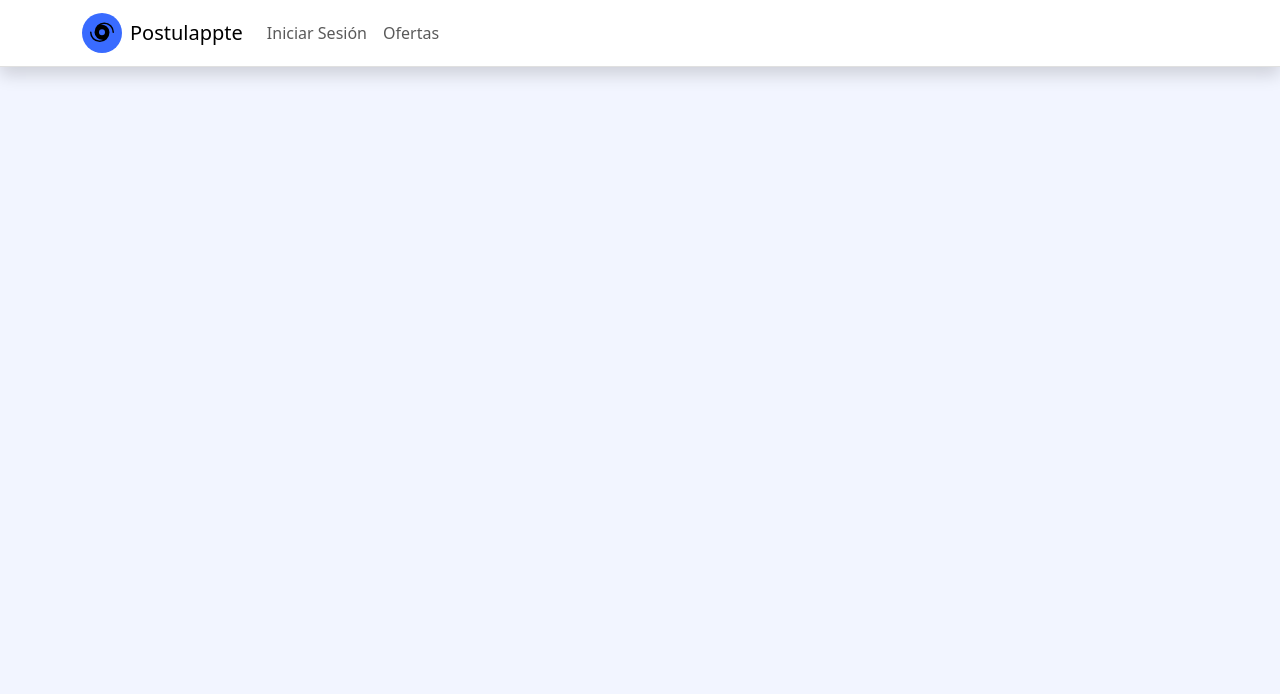
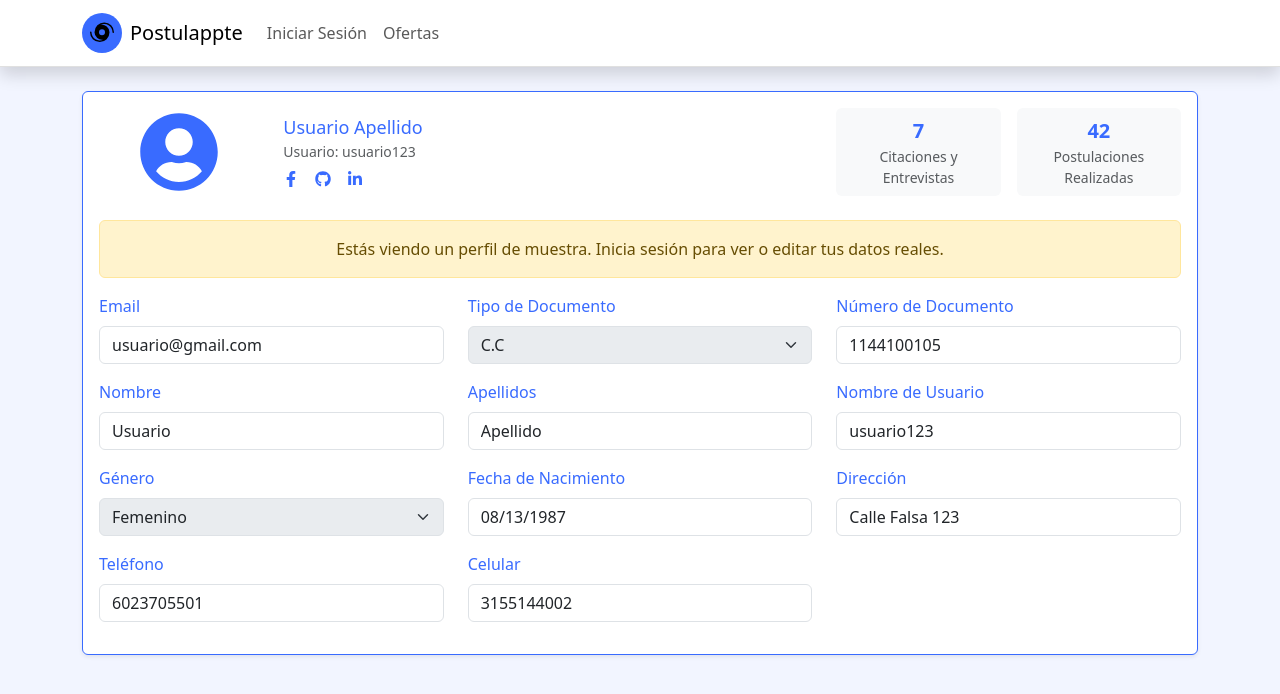
Before and after one commit to DanielDevUni/PostulAPPte, a React (Vite) app in the folder frontend/web/: page /profile in a window 1280 px wide. Shown: the top 694 px of the page. Built offline with nearby package versions, Linux system fonts and the light colour scheme.

Commit message:
style changes to profile, forgot and restore password

```diff
--- a/frontend/web/package.json
+++ b/frontend/web/package.json
@@ -12,6 +12,7 @@
   "dependencies": {
     "axios": "^1.9.0",
     "bootstrap": "^5.3.6",
+    "lucide-react": "^0.525.0",
     "react": "^19.1.0",
     "react-bootstrap": "^2.10.10",
     "react-bootstrap-icons": "^1.11.6",
--- a/frontend/web/src/App.jsx
+++ b/frontend/web/src/App.jsx
@@ -11,6 +11,9 @@
 import JobOfferForm from './components/offers/JobOfferForm.jsx'
 import ApplicationList from './components/Applicants/ApplicationList.jsx'
 import HumanTalentHome from './pages/human_talent_view/HumanTalentHome.jsx';
+import ProfileUser from './pages/Profile/ProfileUser.jsx';
+import ForgotPassword from './pages/login/ForgotPassword.jsx';
+import RestorePassowrd from './pages/login/RestorePassword.jsx';
 
 function App() {
 
@@ -28,6 +31,9 @@
             <Route path='/human-talent/job-offer-form' element={<JobOfferForm />}></Route>
             <Route path='/application-list' element={<ApplicationList />}></Route>
             <Route path='/human-talent' element={<HumanTalentHome />}></Route>
+            <Route path='/profile' element={<ProfileUser />}></Route>
+            <Route path='/forgot-password' element={<ForgotPassword />}></Route>
+            <Route path='/restore-password' element={<RestorePassowrd />}></Route>
           </Routes>
       </BrowserRouter>
     </>
--- a/frontend/web/src/components/auth/login.jsx
+++ b/frontend/web/src/components/auth/login.jsx
@@ -95,6 +95,9 @@
                             <a href="/register" className='btn btn-outline-custom w-100 mt-2'>
                                 ¿No tienes cuenta? Regístrate
                             </a>
+                            <a href="/forgot-password" className= 'btn btn-outline-secondary w-100 mt-2'>
+                                Olvidé mi contraseña
+                            </a>
                         </form>
                     </div>
                 </div>
--- a/frontend/web/src/pages/Profile/ProfileUser.jsx
+++ b/frontend/web/src/pages/Profile/ProfileUser.jsx
@@ -101,27 +101,27 @@
 
   return (
     <Container className="my-4">
-      <Card className="p-3 shadow-sm">
+      <Card className="p-3 shadow-sm card-form">
         <Row className="align-items-center mb-4">
           <Col md={2} className="text-center">
-            <FaUserCircle size={80} className="text-primary" />
+            <FaUserCircle size={80} className="text-custom" />
           </Col>
           <Col md={6}>
-            <h5 className="mb-0">{formData.name} {formData.surname}</h5>
+            <h5 className="mb-0 title-custom">{formData.name} {formData.surname}</h5>
             <small className="text-muted">Usuario: {formData.username}</small>
             <div className="mt-2 d-flex gap-3">
-              <FaFacebookF className="text-secondary" />
-              <FaGithub className="text-secondary" />
-              <FaLinkedinIn className="text-secondary" />
+              <FaFacebookF className="text-custom" />
+              <FaGithub className="text-custom" />
+              <FaLinkedinIn className="text-custom" />
             </div>
           </Col>
           <Col md={4} className="d-flex justify-content-end gap-3">
             <Card className="text-center p-2 w-50 bg-light border-0">
-              <div className="fw-bold fs-5 text-primary">7</div>
+              <div className="fw-bold fs-5 text-custom">7</div>
               <small className="text-muted">Citaciones y Entrevistas</small>
             </Card>
             <Card className="text-center p-2 w-50 bg-light border-0">
-              <div className="fw-bold fs-5 text-primary">42</div>
+              <div className="fw-bold fs-5 text-custom">42</div>
               <small className="text-muted">Postulaciones Realizadas</small>
             </Card>
           </Col>
@@ -137,14 +137,27 @@
           <Row className="mb-3">
             <Col md={4}>
               <Form.Group>
-                <Form.Label>Email</Form.Label>
-                <Form.Control type="email" name="email" value={formData.email} onChange={handleChange} readOnly={!isLoggedIn} />
+                <Form.Label className="text-custom">Email</Form.Label>
+                <Form.Control
+                  type="email"
+                  name="email"
+                  value={formData.email}
+                  onChange={handleChange}
+                  readOnly={!isLoggedIn}
+                  className="border-custom"
+                />
               </Form.Group>
             </Col>
             <Col md={4}>
               <Form.Group>
-                <Form.Label>Tipo de Documento</Form.Label>
-                <Form.Select name="typeDocument" value={formData.typeDocument} onChange={handleChange} disabled={!isLoggedIn}>
+                <Form.Label className="text-custom">Tipo de Documento</Form.Label>
+                <Form.Select
+                  name="typeDocument"
+                  value={formData.typeDocument}
+                  onChange={handleChange}
+                  disabled={!isLoggedIn}
+                  className="border-custom"
+                >
                   <option>C.C</option>
                   <option>T.I</option>
                   <option>Pasaporte</option>
@@ -153,8 +166,15 @@
             </Col>
             <Col md={4}>
               <Form.Group>
-                <Form.Label>Número de Documento</Form.Label>
-                <Form.Control type="text" name="documentId" value={formData.documentId} onChange={handleChange} readOnly={!isLoggedIn} />
+                <Form.Label className="text-custom">Número de Documento</Form.Label>
+                <Form.Control
+                  type="text"
+                  name="documentId"
+                  value={formData.documentId}
+                  onChange={handleChange}
+                  readOnly={!isLoggedIn}
+                  className="border-custom"
+                />
               </Form.Group>
             </Col>
           </Row>
@@ -162,20 +182,41 @@
           <Row className="mb-3">
             <Col md={4}>
               <Form.Group>
-                <Form.Label>Nombre</Form.Label>
-                <Form.Control type="text" name="name" value={formData.name} onChange={handleChange} readOnly={!isLoggedIn} />
+                <Form.Label className="text-custom">Nombre</Form.Label>
+                <Form.Control
+                  type="text"
+                  name="name"
+                  value={formData.name}
+                  onChange={handleChange}
+                  readOnly={!isLoggedIn}
+                  className="border-custom"
+                />
               </Form.Group>
             </Col>
             <Col md={4}>
               <Form.Group>
-                <Form.Label>Apellidos</Form.Label>
-                <Form.Control type="text" name="surname" value={formData.surname} onChange={handleChange} readOnly={!isLoggedIn} />
+                <Form.Label className="text-custom">Apellidos</Form.Label>
+                <Form.Control
+                  type="text"
+                  name="surname"
+                  value={formData.surname}
+                  onChange={handleChange}
+                  readOnly={!isLoggedIn}
+                  className="border-custom"
+                />
               </Form.Group>
             </Col>
             <Col md={4}>
               <Form.Group>
-                <Form.Label>Nombre de Usuario</Form.Label>
-                <Form.Control type="text" name="username" value={formData.username} onChange={handleChange} readOnly={!isLoggedIn} />
+                <Form.Label className="text-custom">Nombre de Usuario</Form.Label>
+                <Form.Control
+                  type="text"
+                  name="username"
+                  value={formData.username}
+                  onChange={handleChange}
+                  readOnly={!isLoggedIn}
+                  className="border-custom"
+                />
               </Form.Group>
             </Col>
           </Row>
@@ -183,8 +224,14 @@
           <Row className="mb-3">
             <Col md={4}>
               <Form.Group>
-                <Form.Label>Género</Form.Label>
-                <Form.Select name="gender" value={formData.gender} onChange={handleChange} disabled={!isLoggedIn}>
+                <Form.Label className="text-custom">Género</Form.Label>
+                <Form.Select
+                  name="gender"
+                  value={formData.gender}
+                  onChange={handleChange}
+                  disabled={!isLoggedIn}
+                  className="border-custom"
+                >
                   <option>Femenino</option>
                   <option>Masculino</option>
                   <option>Otro</option>
@@ -193,14 +240,28 @@
             </Col>
             <Col md={4}>
               <Form.Group>
-                <Form.Label>Fecha de Nacimiento</Form.Label>
-                <Form.Control type="date" name="birthdate" value={formData.birthdate} onChange={handleChange} readOnly={!isLoggedIn} />
+                <Form.Label className="text-custom">Fecha de Nacimiento</Form.Label>
+                <Form.Control
+                  type="date"
+                  name="birthdate"
+                  value={formData.birthdate}
+                  onChange={handleChange}
+                  readOnly={!isLoggedIn}
+                  className="border-custom"
+                />
               </Form.Group>
             </Col>
             <Col md={4}>
               <Form.Group>
-                <Form.Label>Dirección</Form.Label>
-                <Form.Control type="text" name="address" value={formData.address} onChange={handleChange} readOnly={!isLoggedIn} />
+                <Form.Label className="text-custom">Dirección</Form.Label>
+                <Form.Control
+                  type="text"
+                  name="address"
+                  value={formData.address}
+                  onChange={handleChange}
+                  readOnly={!isLoggedIn}
+                  className="border-custom"
+                />
               </Form.Group>
             </Col>
           </Row>
@@ -208,21 +269,35 @@
           <Row className="mb-3">
             <Col md={4}>
               <Form.Group>
-                <Form.Label>Teléfono</Form.Label>
-                <Form.Control type="text" name="phone" value={formData.phone} onChange={handleChange} readOnly={!isLoggedIn} />
+                <Form.Label className="text-custom">Teléfono</Form.Label>
+                <Form.Control
+                  type="text"
+                  name="phone"
+                  value={formData.phone}
+                  onChange={handleChange}
+                  readOnly={!isLoggedIn}
+                  className="border-custom"
+                />
               </Form.Group>
             </Col>
             <Col md={4}>
               <Form.Group>
-                <Form.Label>Celular</Form.Label>
-                <Form.Control type="text" name="cellphone" value={formData.cellphone} onChange={handleChange} readOnly={!isLoggedIn} />
+                <Form.Label className="text-custom">Celular</Form.Label>
+                <Form.Control
+                  type="text"
+                  name="cellphone"
+                  value={formData.cellphone}
+                  onChange={handleChange}
+                  readOnly={!isLoggedIn}
+                  className="border-custom"
+                />
               </Form.Group>
             </Col>
           </Row>
 
           {isLoggedIn && (
             <div className="text-center">
-              <Button variant="primary" className="px-5" type="submit">
+              <Button variant="primary" className="btn-custom px-5" type="submit">
                 Actualizar Datos
               </Button>
             </div>
```
Also changed, not shown: frontend/web/src/pages/login/ForgotPassword.jsx (+30 -24 lines), frontend/web/src/pages/login/RestorePassword.jsx (+51 -32 lines), 1 other file (tests, documents, lock files or other folders).
